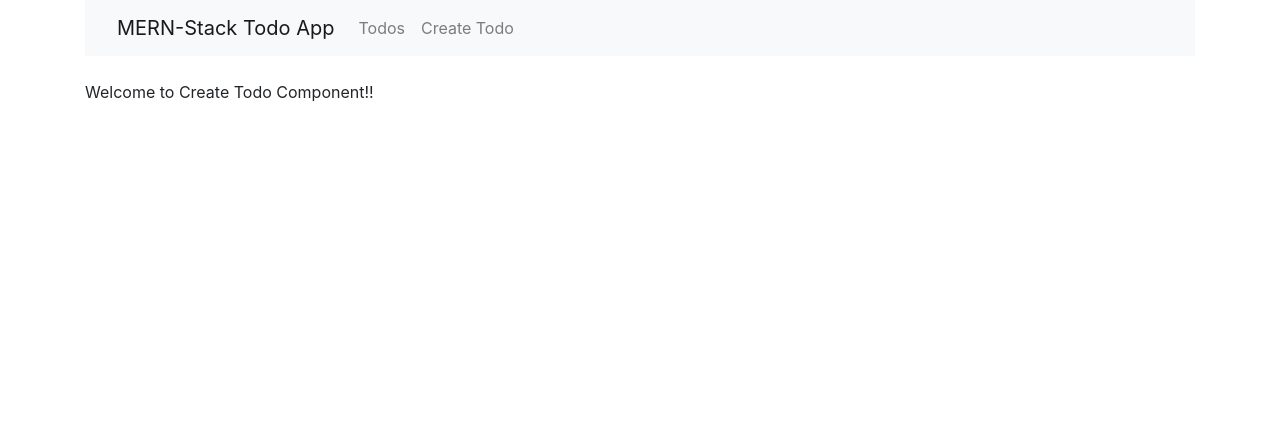
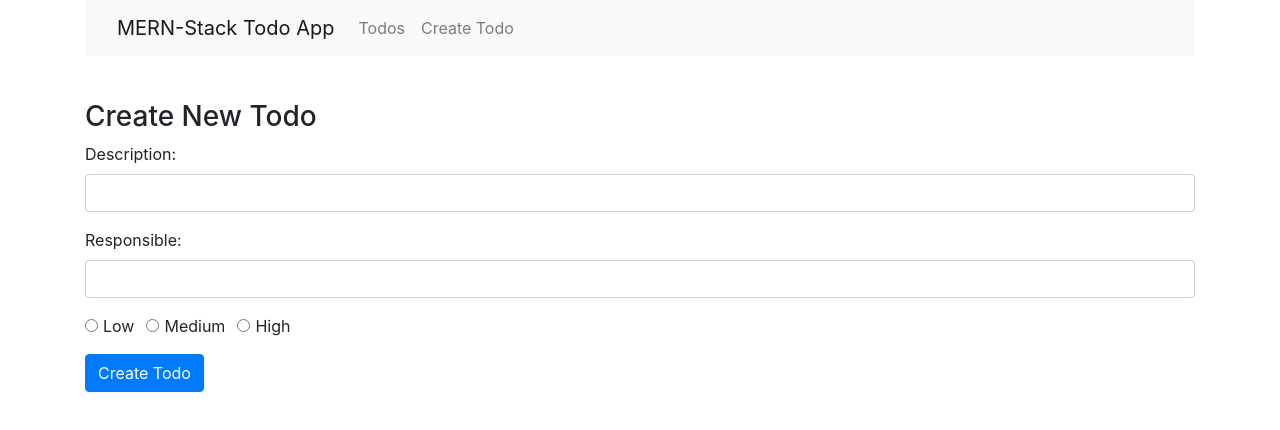
Before and after one commit to kenneth1870/todoapp, a React (Create React App) app: page /create in a window 1280 px wide. Shown: the top 430 px of the page. Built offline with nearby package versions, Linux system fonts and the light colour scheme.

Commit message:
add create-todo action

```diff
--- a/src/components/create-todo.component.js
+++ b/src/components/create-todo.component.js
@@ -1,10 +1,14 @@
-import React, {
-  Component
-} from 'react';
+import React, {Component} from 'react';
 
 export default class CreateTodo extends Component {
+
     constructor(props) {
         super(props);
+
+        this.onChangeTodoDescription = this.onChangeTodoDescription.bind(this);
+        this.onChangeTodoResponsible = this.onChangeTodoResponsible.bind(this);
+        this.onChangeTodoPriority = this.onChangeTodoPriority.bind(this);
+        this.onSubmit = this.onSubmit.bind(this);
 
         this.state = {
             todo_description: '',
@@ -13,10 +17,102 @@
             todo_completed: false
         }
     }
+
+    onChangeTodoDescription(e) {
+        this.setState({
+            todo_description: e.target.value
+        });
+    }
+
+    onChangeTodoResponsible(e) {
+        this.setState({
+            todo_responsible: e.target.value
+        });
+    }
+
+    onChangeTodoPriority(e) {
+        this.setState({
+            todo_priority: e.target.value
+        });
+    }
+
+    onSubmit(e) {
+        e.preventDefault();
+
+        console.log(`Form submitted:`);
+        console.log(`Todo Description: ${this.state.todo_description}`);
+        console.log(`Todo Responsible: ${this.state.todo_responsible}`);
+        console.log(`Todo Priority: ${this.state.todo_priority}`);
+        console.log(`Todo Completed: ${this.state.todo_completed}`);
+
+        this.setState({
+            todo_description: '',
+            todo_responsible: '',
+            todo_priority: '',
+            todo_completed: false
+        })
+    }
+
     render() {
         return (
-      <div>
-        <p>Welcome to Create Todo Component!!</p>
+            <div style={{marginTop: 20}}>
+                <h3>Create New Todo</h3>
+                <form onSubmit={this.onSubmit}>
+                    <div className="form-group">
+                        <label>Description: </label>
+                        <input  type="text"
+                                className="form-control"
+                                value={this.state.todo_description}
+                                onChange={this.onChangeTodoDescription}
+                                />
+                    </div>
+                    <div className="form-group">
+                        <label>Responsible: </label>
+                        <input  type="text"
+                                className="form-control"
+                                value={this.state.todo_responsible}
+                                onChange={this.onChangeTodoResponsible}
+                                />
+                    </div>
+                    <div className="form-group">
+                        <div className="form-check form-check-inline">
+                            <input  className="form-check-input"
+                                    type="radio"
+                                    name="priorityOptions"
+                                    id="priorityLow"
+                                    value="Low"
+                                    checked={this.state.todo_priority==='Low'}
+                                    onChange={this.onChangeTodoPriority}
+                                    />
+                            <label className="form-check-label">Low</label>
+                        </div>
+                        <div className="form-check form-check-inline">
+                            <input  className="form-check-input"
+                                    type="radio"
+                                    name="priorityOptions"
+                                    id="priorityMedium"
+                                    value="Medium"
+                                    checked={this.state.todo_priority==='Medium'}
+                                    onChange={this.onChangeTodoPriority}
+                                    />
+                            <label className="form-check-label">Medium</label>
+                        </div>
+                        <div className="form-check form-check-inline">
+                            <input  className="form-check-input"
+                                    type="radio"
+                                    name="priorityOptions"
+                                    id="priorityHigh"
+                                    value="High"
+                                    checked={this.state.todo_priority==='High'}
+                                    onChange={this.onChangeTodoPriority}
+                                    />
+                            <label className="form-check-label">High</label>
+                        </div>
+                    </div>
+                    <div className="form-group">
+                        <input type="submit" value="Create Todo" className="btn btn-primary" />
+                    </div>
+                </form>
             </div>
         )
     }
```
Lines whose indentation alone changed are shown as unchanged.
